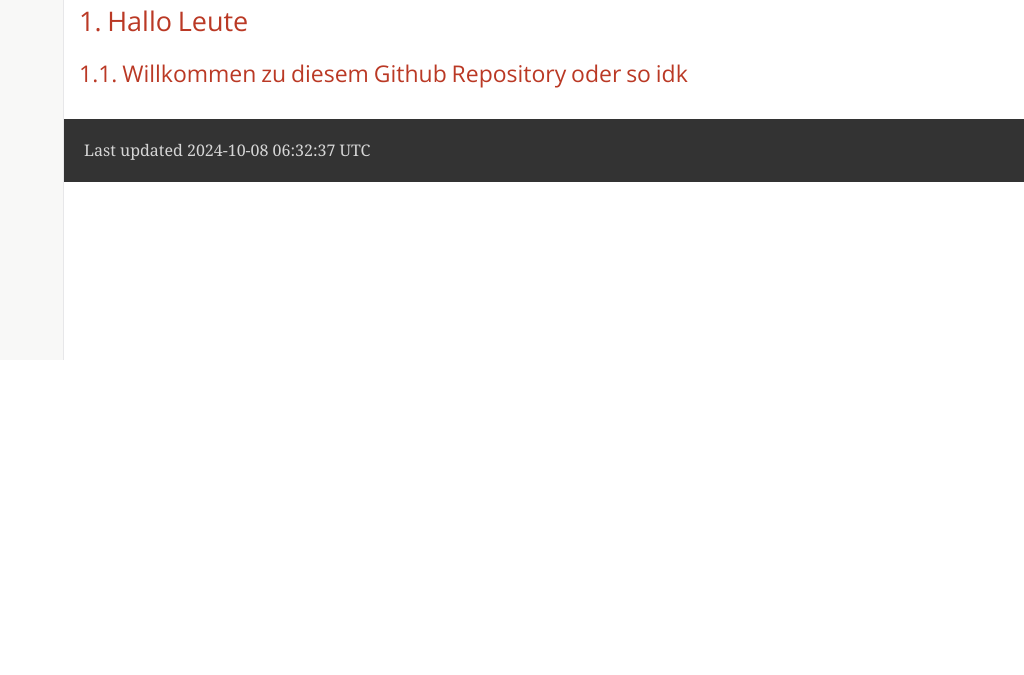
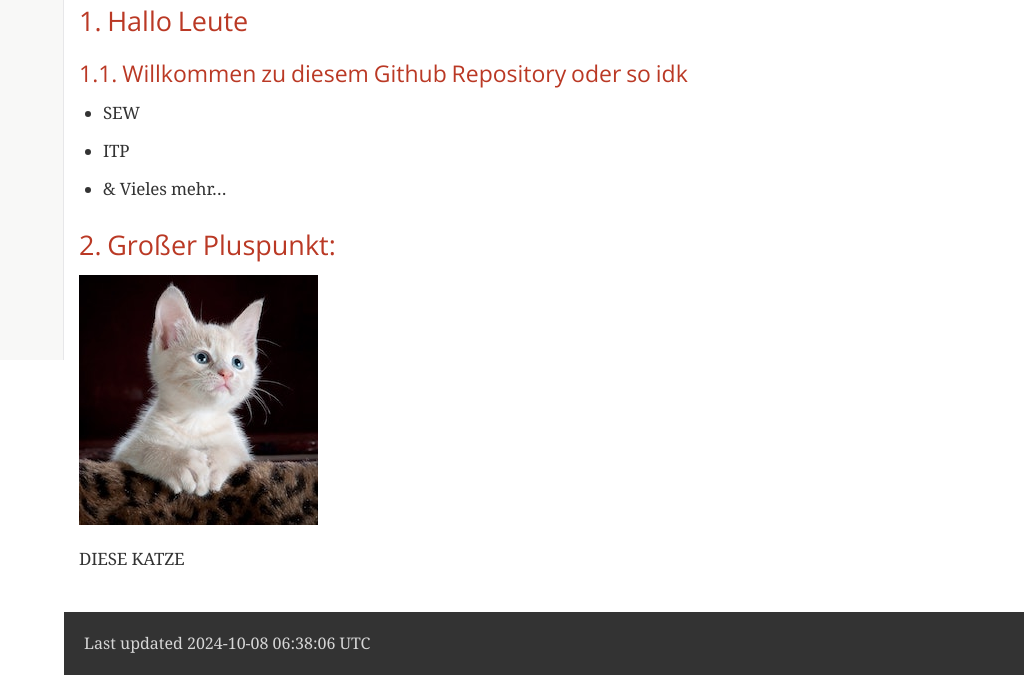
Before and after one commit to ClemiZ/asciidoctor-ClemiZ, a plain HTML site: page index.html in a window 1280 px wide. Shown: the part 440-1115 px from the top of the page, without its empty margins (256-1280 px from the left). Before the commit the page ends 800 px from the top, so only its background shows below. Drawn offline with nearby package versions, Linux system fonts and the light colour scheme; a web font is replaced by a local one.

Commit message:
Deploying to gh-pages from @ ClemiZ/asciidoctor-ClemiZ@339bf599917bfa52196ba93380c87ce7ba93f6b1 🚀

```diff
--- a/index.html
+++ b/index.html
@@ -451,6 +451,7 @@ body.book #toc,body.book #preamble,body.book h1.sect0,body.book .sect1>h2{page-b
 <div id="toctitle">Table of Contents</div>
 <ul class="sectlevel2">
 <li><a href="#_hallo_leute">1. Hallo Leute</a></li>
+<li><a href="#_großer_pluspunkt">2. Großer Pluspunkt:</a></li>
 </ul>
 </div>
 </div>
@@ -468,13 +469,36 @@ body.book #toc,body.book #preamble,body.book h1.sect0,body.book .sect1>h2{page-b
 <h3 id="_hallo_leute"><a class="anchor" href="#_hallo_leute"></a>1. Hallo Leute</h3>
 <div class="sect3">
 <h4 id="_willkommen_zu_diesem_github_repository_oder_so_idk"><a class="anchor" href="#_willkommen_zu_diesem_github_repository_oder_so_idk"></a>1.1. Willkommen zu diesem Github Repository oder so idk</h4>
-
+<div class="ulist">
+<ul>
+<li>
+<p>SEW</p>
+</li>
+<li>
+<p>ITP</p>
+</li>
+<li>
+<p>&amp; Vieles mehr&#8230;&#8203;</p>
+</li>
+</ul>
+</div>
+</div>
+</div>
+<div class="sect2">
+<h3 id="_großer_pluspunkt"><a class="anchor" href="#_großer_pluspunkt"></a>2. Großer Pluspunkt:</h3>
+<div class="imageblock">
+<div class="content">
+<img src="images/animal-pet-cute-kitten-45201.jpg" alt="animal pet cute kitten 45201">
+</div>
+</div>
+<div class="paragraph">
+<p>DIESE KATZE</p>
 </div>
 </div>
 </div>
 <div id="footer">
 <div id="footer-text">
-Last updated 2024-10-08 06:32:37 UTC
+Last updated 2024-10-08 06:38:06 UTC
 </div>
 </div>
 </body>
```
Also changed, not shown: demo.html (+1 -1 lines), minutes-of-meeting.html (+1 -1 lines), sysspec.html (+1 -1 lines).
